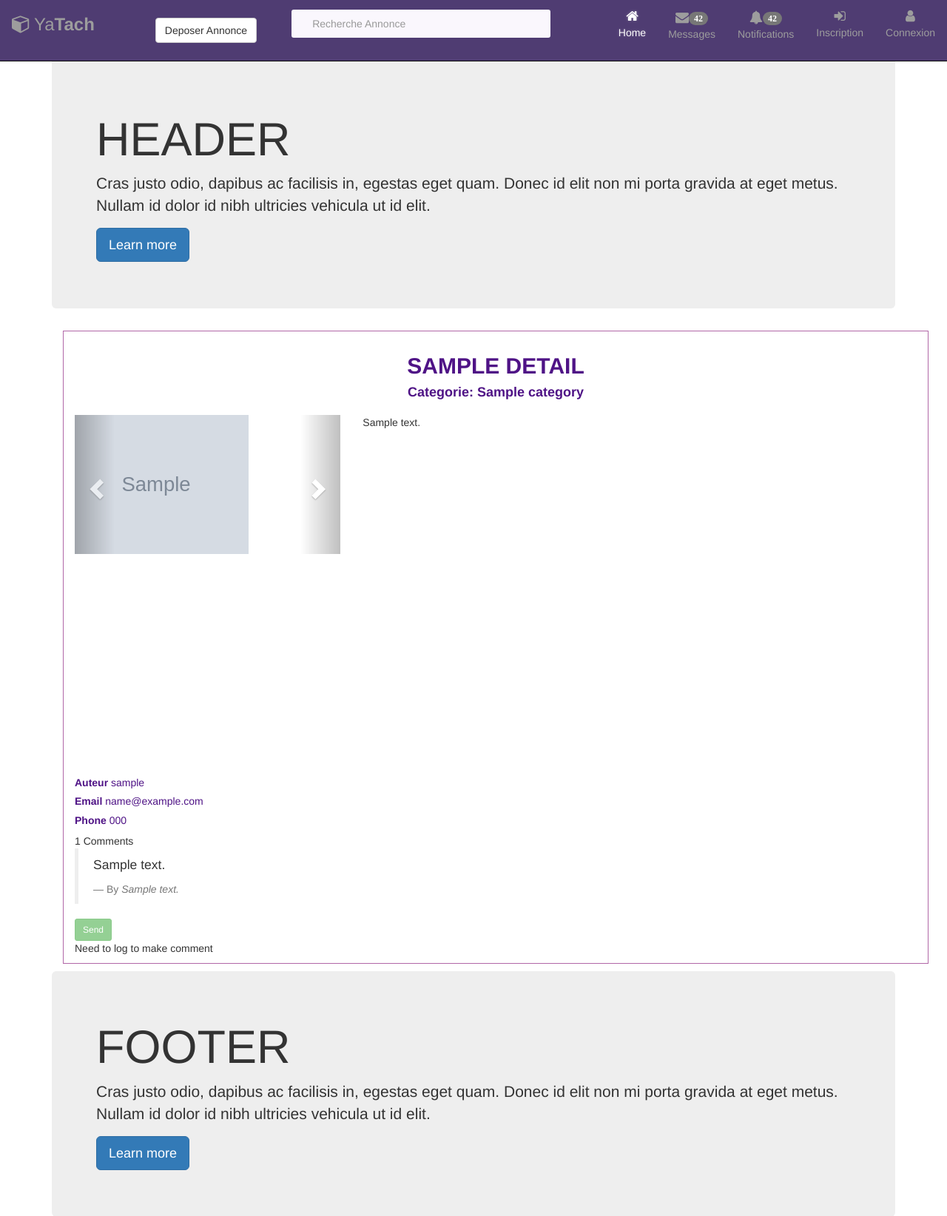
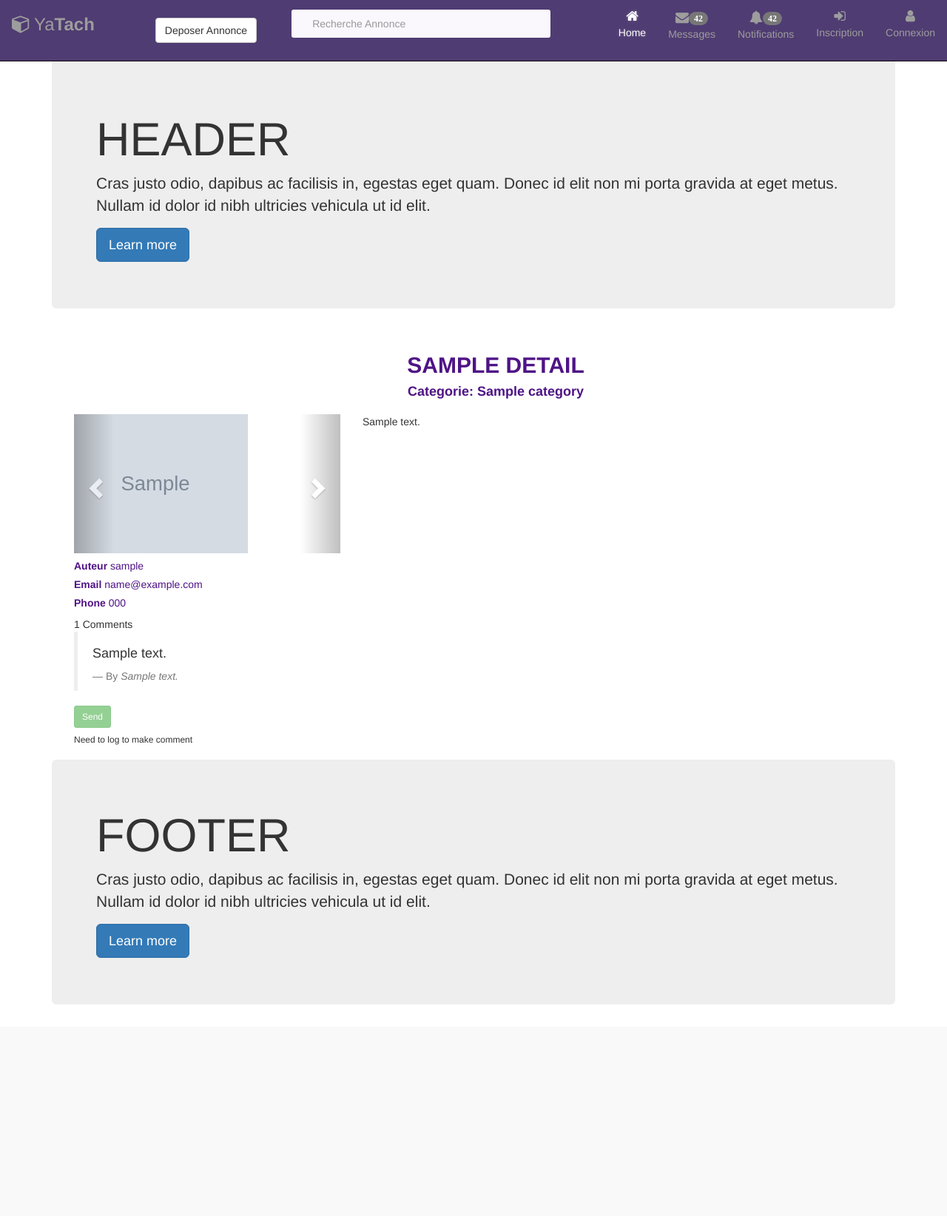
Before and after one commit to wafistos1/Ecommerce_project, a Django app: template Mysite/annonce/templates/annonce/detail.html in a window 1280 px wide. Shown: the top 1644 px of the page at 74% size. After the commit the page ends 1295 px from the top, so only its background shows below. Run offline with Django 3.2, Linux system fonts and the light colour scheme; the template is opened without the code that fills it: most values are stand-ins (such as "Sample title", 1, 10 or a date in 2020); grey boxes marked "Sample" are stand-in pictures; some libraries are stand-ins or nearby versions.

Commit message:
change details.html

```diff
--- a/Mysite/annonce/templates/annonce/detail.html
+++ b/Mysite/annonce/templates/annonce/detail.html
@@ -10,12 +10,7 @@
 {% block categories %}{% endblock categories %}
 
 {% block annonce %}
-<div class="container" style=" border-style: groove;
-border-width: 1px;
-border-left-width: 1px;
-border-right-width: 1px;
-border-color: rgb(177, 103, 167);
-">
+<div class="container">
 
   <div class="row">
     <div class="col-sm-12" style="padding-top: 10px; padding-bottom: 10px; text-align: center; color:rgb(79, 19, 134);">
@@ -24,7 +19,7 @@ border-color: rgb(177, 103, 167);
     </div>
   </div>
   <div class="row">
-    <div class="col-sm-4" style="height: 480px;">
+    <div class="col-sm-4" >
       <div id="myCarousel" class="carousel slide" data-ride="carousel">
         <div class="carousel-inner" role="listbox">
           {% for document in details.image.all %}
@@ -61,16 +56,24 @@ border-color: rgb(177, 103, 167);
       <h5><strong>Phone </strong>{{details.owner.phone}}</h5>
     </div>
   </div>
+  <div class="row">
+    <div class="col-sm-4">
+
       <div class="main-comment-section">
         {{ comment.count}} Comment{{ comment|pluralize }}
        {% for com in comment %}
        <blockquote class="blockquote">
-  <p class="mb-0">{{ com.content }}</p>
+        <h4  class="mb-0">{{ com.content }}</h4>
         <footer class="blockquote-footer">By <cite title="Source Title">{{com.commented_by|capfirst}}</cite></footer>
       </blockquote>
        {% endfor %}
 
       </div>
+
+
+
+
+
 
 <div>
 
@@ -83,12 +86,13 @@ border-color: rgb(177, 103, 167);
     <input type="submit" value="Send" class="btn btn-success btn-sm">
     {% else %}
     <input type="submit" value="Send" class="btn btn-success btn-sm" disabled>
-    <p>Need to log to make comment</p>
+    <h6>Need to log to make comment</h6>
     {% endif %}
 
 
   </form>
 </div>
+</div></div>
 </div>
 
 
--- a/Mysite/annonce/views.py
+++ b/Mysite/annonce/views.py
@@ -96,14 +96,14 @@ class AnnonceDetailView(DetailView):
 
 
 def annonceDetaiView(request, pk):
-    details = get_object_or_404(Annonce, pk=pk, owner=request.user)
+    details = get_object_or_404(Annonce, pk=pk)
     comment = Comment.objects.filter(for_post=details).order_by('-create_content')
 
     if request.method == "POST":
         c_form = commentForm(request.POST or None)
         if c_form.is_valid():
             content = request.POST.get('content')
-            comment_use = Comment(commented_by=request.user,  for_post=details,  content=content)
+            comment_use = Comment(commented_by=request.user,  for_post=details, content=content)
             comment_use.save()
             return HttpResponseRedirect(details.get_absolute_url())
     else:
```
Lines whose indentation alone changed are shown as unchanged.
